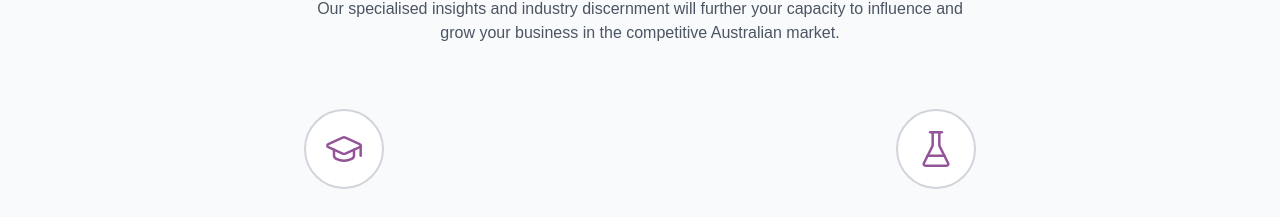
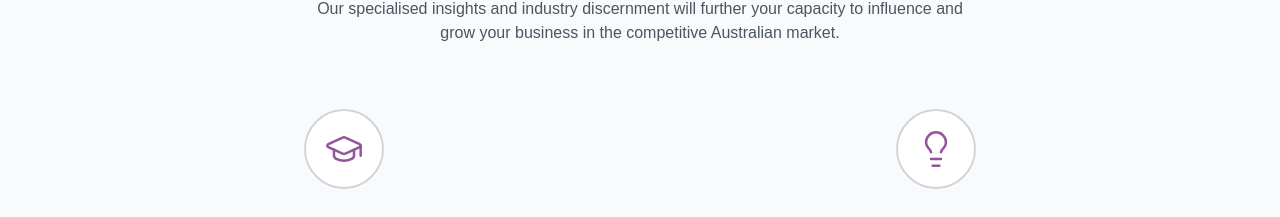
Before and after one commit to doylem/nativa-site, a Next.js app: page / in a window 1280 px wide. Shown: the part 939-1156 px from the top of the page. Built offline with nearby package versions, Linux system fonts and the light colour scheme; a web font is replaced by a local one.

Commit message:
Updated page.tsx

```diff
--- a/app/page.tsx
+++ b/app/page.tsx
@@ -1,5 +1,5 @@
 import { Button } from "@/components/ui/button"
-import { ArrowDown, GraduationCap, CalendarHeart, FlaskConical, Microscope, ClipboardList } from "lucide-react"
+import { ArrowDown, GraduationCap, CalendarHeart, Lightbulb, Microscope, ClipboardList } from "lucide-react"
 import Link from "next/link"
 import Image from "next/image"
 
@@ -64,7 +64,7 @@ export default function NativaLandingPage() {
             <div className="group text-center">
               <div className="mb-6 flex justify-center">
                 <div className="w-20 h-20 rounded-full bg-white border-2 border-gray-300 group-hover:bg-nativa-purple flex items-center justify-center transition-colors">
-<FlaskConical className="w-10 h-10 text-nativa-purple group-hover:text-white transition-colors" strokeWidth={1.5} />
+<Lightbulb className="w-10 h-10 text-nativa-purple group-hover:text-white transition-colors" strokeWidth={1.5} />
                 </div>
               </div>
               <h3 className="text-xl font-semibold mb-4 text-gray-900">
```
